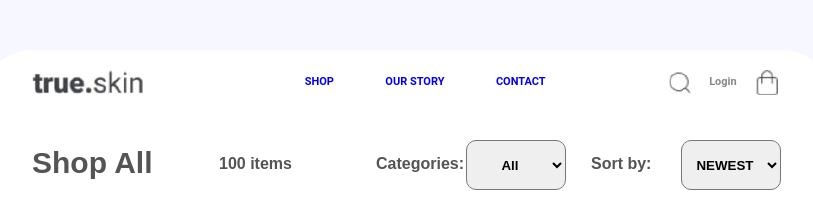
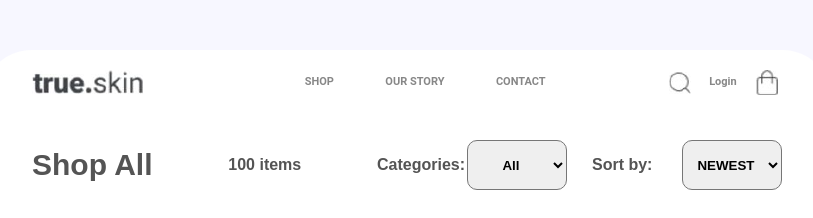
Before and after one commit to missixx/test-task, a React (Create React App) app: page /#/ in a window 1280 px wide. Shown: the top 218 px of the page, without its empty margins (233-1046 px from the left). Built offline with nearby package versions, Linux system fonts and the light colour scheme; grey boxes are pictures that could not be loaded.

Commit message:
some fixes

```diff
--- a/src/BusketItem.js
+++ b/src/BusketItem.js
@@ -12,14 +12,14 @@ function BusketItem(props) {
       props.onItemCountIncrem(props.item)
    }
 
-   const handleItemCountDecrem = () =>{
+   const handleItemCountDecrem = () => {
       props.onItemCountDecrem(props.item)
    }
 
 
    return (
       <div>
-         <div className='busket-item-block'>
+         <div className='busket-item'>
             <div className='busket-item__img' style={{ backgroundImage: `url(${props.item.img})` }}></div>
                <div className='busket-item__info'>
                   <div className='busket-item__name'>{props.item.name}</div>
@@ -38,8 +38,8 @@ function BusketItem(props) {
                <div className='busket-item__result'>
                   <span>amount: {props.item.itemsCount * props.item.price}$</span>
                </div>
-            <div className='busket-item__delete'>
-               <span onClick={handleAddToBusket}>X</span>
+               <div className='busket-item__delete-block' onClick={handleAddToBusket}>X
+               {/* <span  className='busket-item__delete-btn'>X</span> */}
                </div>
          </div>
          <hr />
--- a/src/FiltersBar.js
+++ b/src/FiltersBar.js
@@ -19,12 +19,8 @@ function FilterBar(props) {
    return (
       <div className='filters-bar'>
          <div className='filters-bar__inner'>
-            <div className='shopAll'>
-               <div className='shopAll__name'>Shop All</div>
-            </div>
-            <div className='items'>
-               <div className='items__name'>100 items</div>
-            </div>
+               <div className='shopAll'>Shop All</div>
+               <div className='items'>100 items</div>
             <div className='filters'>
                <div className='filters__category'>
                   <div className='filters__name'>Categories:</div>
@@ -38,7 +34,7 @@ function FilterBar(props) {
                      </select>
                   </form>
                </div>
-               <div className='filters__sortBy'>
+               <div className='filters__category'>
                   <div className='filters__name'>Sort by:</div>
                   <form>
                      <select className='filters__button' ref={selectSortRef} onChange={handleChangeSelectSort}>
--- a/src/Styles/app.css
+++ b/src/Styles/app.css
@@ -4,6 +4,7 @@
 
 a {
    text-decoration: none;
+   color: inherit;
   }
 
   a:visited {
--- a/src/Styles/busketItem.css
+++ b/src/Styles/busketItem.css
@@ -1,6 +1,7 @@
-.busket-item-block {
+.busket-item {
    display: flex;
    justify-content: space-between;
+   align-items: center;
 }
 
 .busket-item__img {
@@ -8,6 +9,12 @@
    height: 75px;
    background-repeat: no-repeat;
    background-size: contain;
+}
+
+.busket-item-container{
+   height: 100px;
+   display: flex;
+   border: 1px solid black;
 }
 
 .busket-item__info {
@@ -48,3 +55,29 @@
 .busket-item__result{
    width: 120px;
 }
+
+.busket-item__delete-block{
+   width: 20px;
+   height: 20px;
+   background-color: red;
+   display: block;
+   color: white;
+   text-align: center;
+   cursor: pointer;
+}
+
+
+.busket-item-container {
+   height: 46px;
+   width: 662px;
+   display: flex;
+   justify-content: space-between;
+   align-items: center;
+   border: 1px solid black;
+   /* top: 50%; */
+   /* bottom: 0; */
+   /* right: 0; */
+   /* margin: 0 auto; */
+   /* transform: translateY(-50%); */
+   /* position: absolute; */
+}
--- a/src/Styles/filtersBar.css
+++ b/src/Styles/filtersBar.css
@@ -10,30 +10,15 @@
 
 .filters-bar__inner {
    display: flex;
+   align-items: center;
+   justify-content: space-between;
 }
 
+
 .shopAll {
-   position: relative;
-   width: 187px;
-}
-
-.shopAll__name {
-   position: absolute;
-   top: 50%;
-   margin-top: -0.625em;
    font-size: 30px;
 }
 
-.items {
-   position: relative;
-   width: 157px;
-}
-
-.items__name {
-   position: absolute;
-   top: 50%;
-   margin-top: -0.625em;
-}
 
 .filters {
    display: flex;
@@ -43,26 +28,14 @@
 }
 
 .filters__category {
-   position: relative;
    display: flex;
-   justify-content: flex-end;
-   width: 190px;
-
-}
-
-.filters__sortBy {
-   position: relative;
-   display: flex;
-   justify-content: flex-end;
+   justify-content: space-between;
+   align-items: center;
    width: 190px;
 }
 
 .filters__name {
    width: 70px;
-   position: absolute;
-   top: 50%;
-   margin-top: -0.625em;
-   left: 0;
 }
 
 .filters__button {
```
Lines whose indentation alone changed are shown as unchanged.
